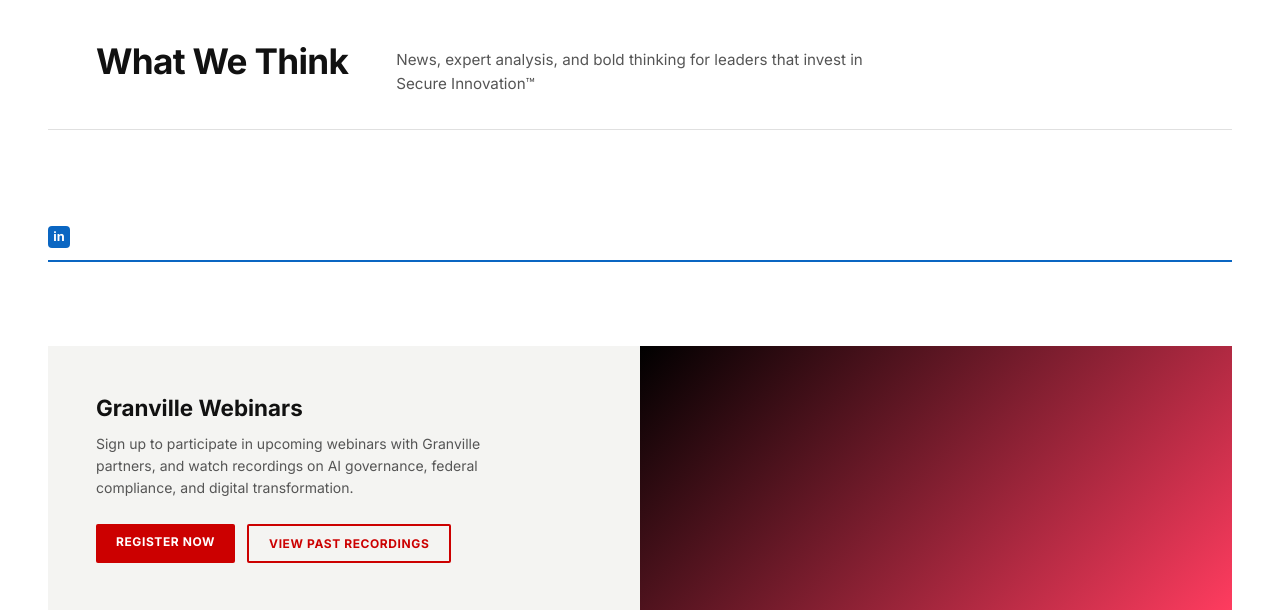
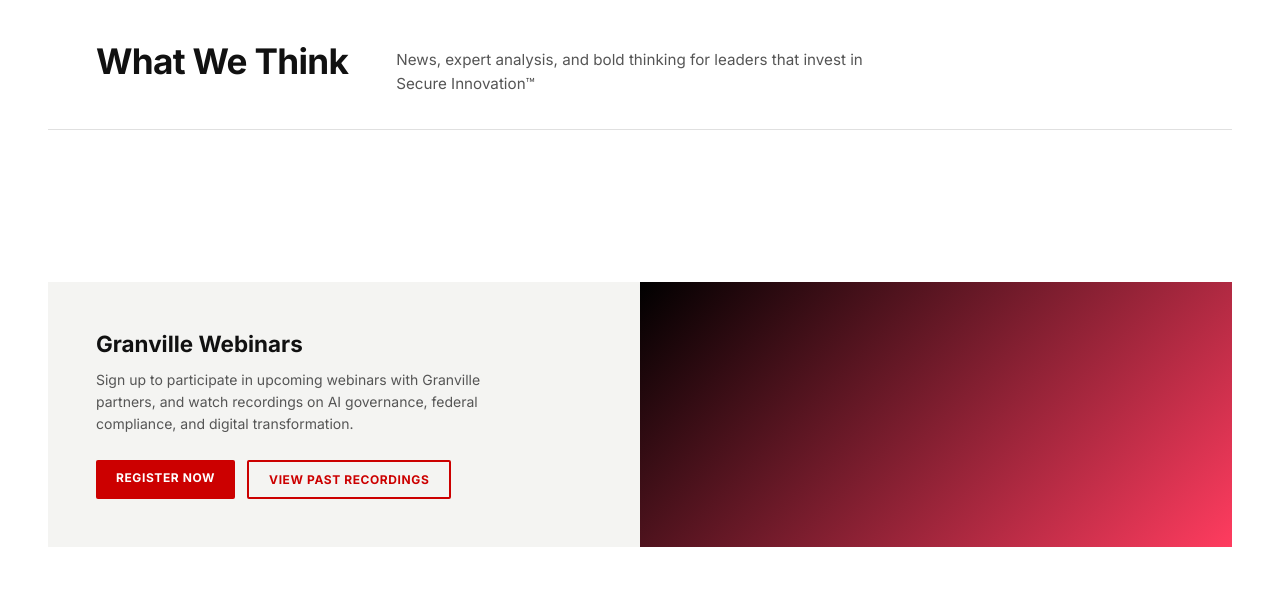
Before and after one commit to defutures8/insights-dashboard, a Flask app: template templates/index.html in a window 1280 px wide. Shown: the part 68-678 px from the top of the page. Run offline with Flask 3, Linux system fonts and the light colour scheme; the template is opened without the code that fills it, so the values that code supplies are empty.

Commit message:
"fix: remove LinkedIn section header"

```diff
--- a/templates/index.html
+++ b/templates/index.html
@@ -89,10 +89,6 @@
       {% endfor %}
     </div>
 
-    <div class="section-header">
-      <span class="linkedin-icon">in</span>
-      <h2></h2>
-    </div>
     <div class="grid grid-4">
       {% for post in linkedin %}
       <a href="{{ post.link }}" target="_blank" class="card card-compact">
```
